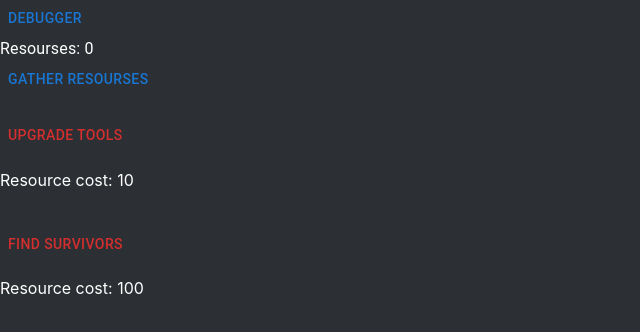
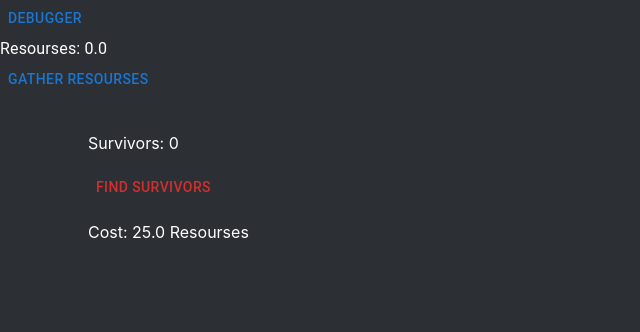
Before and after one commit to CaioRig/society-revive, a React (Create React App) app in the folder idle-game-noname/: page / in a window 1280 px wide. Shown: the top 332 px of the page, without its empty margins (0-640 px from the left). Built offline with nearby package versions, Linux system fonts and the light colour scheme.

Commit message:
add housing, fixed some paicing

```diff
--- a/idle-game-noname/package.json
+++ b/idle-game-noname/package.json
@@ -5,7 +5,8 @@
   "dependencies": {
     "@emotion/react": "^11.10.5",
     "@emotion/styled": "^11.10.5",
-    "@mui/material": "^5.10.12",
+    "@mui/material": "^5.10.13",
+    "@mui/styled-engine-sc": "^5.10.6",
     "@testing-library/jest-dom": "^5.16.5",
     "@testing-library/react": "^13.4.0",
     "@testing-library/user-event": "^13.5.0",
@@ -13,6 +14,7 @@
     "react-dom": "^18.2.0",
     "react-router-dom": "^6.4.3",
     "react-scripts": "5.0.1",
+    "styled-components": "^5.3.6",
     "web-vitals": "^2.1.4"
   },
   "scripts": {
--- a/idle-game-noname/src/components/Gatherers.js
+++ b/idle-game-noname/src/components/Gatherers.js
@@ -6,7 +6,9 @@ const Gatherers = () => {
     const globalData = useContext(GlobalStateContext).Game
 
     return (
-        <Button onClick={globalData.addNumberPerClick}>Gather resourses</Button>
+        <Button onClick={globalData.addNumberPerClick}
+        title="Click to gather resourses"
+        >Gather resourses</Button>
     )
 }
 
--- a/idle-game-noname/src/components/Upgrades.js
+++ b/idle-game-noname/src/components/Upgrades.js
@@ -1,13 +1,19 @@
 import { useContext } from "react"
 import GlobalStateContext from "../global/GlobalStateContext"
 import { Button } from "@mui/material"
+import { Container } from "@mui/system"
 
 const Upgrades = () => {
     const globalData = useContext(GlobalStateContext).Game
 
     return (
-        <>
-            {
+        <Container
+            sx={{
+                display: "flex"
+            }}
+        >
+            {/* { CLICK UPGRADES ENDS UP BEING TOO OP
+             {
                 globalData.clickUpdatesPrice > globalData.resourseNumber
                     ?
                     <Button color="error">Upgrade tools</Button>
@@ -15,16 +21,45 @@ const Upgrades = () => {
                     <Button onClick={globalData.upgradeGatherer}>Upgrade tools</Button>
             }
             <p>Resource cost: {globalData.clickUpdatesPrice}</p>
-            <br />
-            {
-                globalData.resoursePerSecondPrice > globalData.resourseNumber
-                    ?
-                    <Button color="error">Find survivors</Button>
-                    :
-                    <Button onClick={globalData.upgradeGatherPerSecond}>Find survivors</Button>
+            <br /> } */}
+            <Container>
+                <p>Survivors: {globalData.survivorsQty}</p>
+                {
+                    globalData.findSurvivorPrice > globalData.resourseNumber
+                        ?
+                        <Button color="error"
+                            title="Not enough resourses"
+                        >Find survivors</Button>
+                        :
+                        <Button onClick={globalData.findSurvivor}
+                            title="Search for survivors"
+                        >Find survivors</Button>
+                }
+                <p>Cost: {globalData.findSurvivorPrice.toFixed(1)} Resourses</p>
+            </Container>
+
+            {globalData.survivorsQty < 5
+                ?
+                <></>
+                :
+                <Container>
+                    <p>Housing: {globalData.survivorsQty}</p>
+                    {
+                        globalData.findSurvivorPrice > globalData.resourseNumber
+                            ?
+                            <Button color="error"
+                                title="Not enough resourses"
+                            >Build Housing</Button>
+                            :
+                            <Button onClick={globalData.buildHousing}
+                                title="Search for survivors"
+                            >Find survivors</Button>
+                    }
+                    <p>Cost: {globalData.findSurvivorPrice.toFixed(1)} Building Materials</p>
+                </Container>
             }
-            <p>Resource cost: {globalData.resoursePerSecondPrice}</p>
-        </>
+
+        </Container>
     )
 }
 
--- a/idle-game-noname/src/debugger/Debugger.js
+++ b/idle-game-noname/src/debugger/Debugger.js
@@ -18,6 +18,7 @@ const Debugger = () => {
             <>
                 <p>resourseNumber: {globalData.resourseNumber}</p>
                 <p>resoursePerSecond: {globalData.resoursePerSecond}</p>
+                <p>buildingMaterialNumber: {globalData.buildingMaterialNumber}</p>
                 <p>clickUpdates: {globalData.clickUpdates}</p>
                 <p>Second: {globalData.second}</p>
                 <p>clickUpdatesPrice: {globalData.clickUpdatesPrice}</p>
--- a/idle-game-noname/src/global/GlobalState.js
+++ b/idle-game-noname/src/global/GlobalState.js
@@ -4,54 +4,55 @@ import useGetSeconds from "../hooks/useGetSeconds";
 
 const GlobalState = (props) => {
     const [resourseNumber, setResourseNumber] = useState(0)
+    const [buildingMaterialNumber, setBuildingMaterialNumber] = useState(0)
+    const [craftingMaterialNumber, setCraftingMaterialNumber] = useState(0)
 
-    const [resoursePerSecond, setResoursePerSecond] = useState(0)
-    const [survivorsQty, setSurvivorsQty] = useState(1)
-    const [resoursePerSecondPrice, setResoursePerSecondPrice] = useState(100)
+    const [buildingMaterialPerSec, setBuildingMaterialPerSec] = useState(0)
+    const [survivorsQty, setSurvivorsQty] = useState(0)
+    const [findSurvivorPrice, setFindSurvivorPrice] = useState(25)
 
-    const [clickUpdates, setClickUpdates] = useState(1)
-    const [boughtClickUpdates, setBoughtClickUpdates] = useState(0)
-    const [clickUpdatesPrice, setClickUpdatesPrice] = useState(10)
+    const [craftingMaterialPerSec, setCraftingMaterialPerSec] = useState(0)
+    const [housingQty, setHousingQty] = useState(0)
+    const [buildHousingPrice, setBuildHousingPrice] = useState(250)
 
     const second = useGetSeconds()
 
-    const addNumberPerClick = () => setResourseNumber(resourseNumber + clickUpdates)
+    const addBuildingMaterialPerSecond = () => setBuildingMaterialNumber(buildingMaterialNumber + buildingMaterialPerSec)
+    const addNumberPerClick = () => {
+        setResourseNumber(resourseNumber + 1)
+    }
 
-    const addNumberPerSecond = () => setResourseNumber(resourseNumber + resoursePerSecond)
+    const findSurvivor = () => {
+        setResourseNumber(resourseNumber - findSurvivorPrice)
+        setSurvivorsQty(survivorsQty + 1)
+        setBuildingMaterialPerSec(buildingMaterialPerSec + (survivorsQty / 2))
+    }
 
-    const upgradeGatherer = () => {
-        setClickUpdates(clickUpdates + 1)
-        setResourseNumber(resourseNumber - clickUpdatesPrice)
-        setBoughtClickUpdates(boughtClickUpdates + 1)
-        setClickUpdatesPrice(clickUpdatesPrice + clickUpdates)
-    }
-    const upgradeGatherPerSecond = () => {
-        setResoursePerSecond(resoursePerSecond + 1)
-        setResourseNumber(resourseNumber - resoursePerSecondPrice)
-        setSurvivorsQty(survivorsQty + 1)
-        setResoursePerSecondPrice(resoursePerSecondPrice + resoursePerSecond)
+    const buildHousing = () => {
+        setBuildingMaterialNumber(buildingMaterialNumber - buildHousingPrice)
+        setHousingQty(housingQty + 1)
+        setBuildHousingPrice(buildHousingPrice + (housingQty / 2))
     }
 
     useEffect(() => {
-        addNumberPerSecond()
+        addBuildingMaterialPerSecond()
     }, [second])
 
     const globalData = {
         Game: {
             resourseNumber,
-            clickUpdatesPrice,
-            resoursePerSecondPrice,
+            findSurvivorPrice,
+            buildingMaterialNumber,
+            survivorsQty,
             addNumberPerClick,
-            addNumberPerSecond,
-            upgradeGatherer,
-            upgradeGatherPerSecond
+            buildHousing,
+            findSurvivor,
+            craftingMaterialNumber
         },
         Debugger: {
             resourseNumber,
-            resoursePerSecond,
-            clickUpdates,
-            second,
-            clickUpdatesPrice
+            buildingMaterialNumber,
+            second
         }
     }
 
--- a/idle-game-noname/src/pages/Home.js
+++ b/idle-game-noname/src/pages/Home.js
@@ -13,8 +13,26 @@ const Home = () => {
     return (
         <div>
             <Typography color={"#ffffff"}>
-                Resourses: {globalData.resourseNumber}
+                Resourses: {globalData.resourseNumber.toFixed(1)}
             </Typography>
+            {
+                globalData.buildingMaterialNumber === 0
+                ?
+                <></>
+                :
+                <Typography color={"#ffffff"}>
+                Building Materials: {globalData.buildingMaterialNumber.toFixed(1)}
+            </Typography>
+            }
+            {
+                globalData.craftingMaterialNumber === 0
+                ?
+                <></>
+                :
+                <Typography color={"#ffffff"}>
+                Crafting Materials: {globalData.craftingMaterialNumber.toFixed(1)}
+            </Typography>
+            }
             <Gatherers />
             <br />
             <br />
```
Also changed, not shown: idle-game-noname/src/components/Houses.js (added, +9 -0 lines), 1 other file (tests, documents, lock files or other folders).
